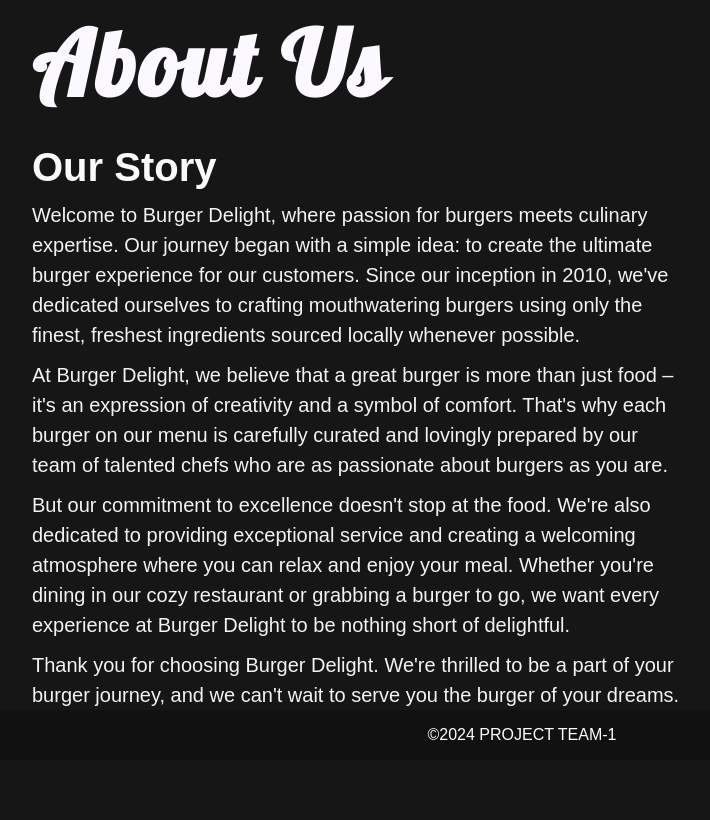
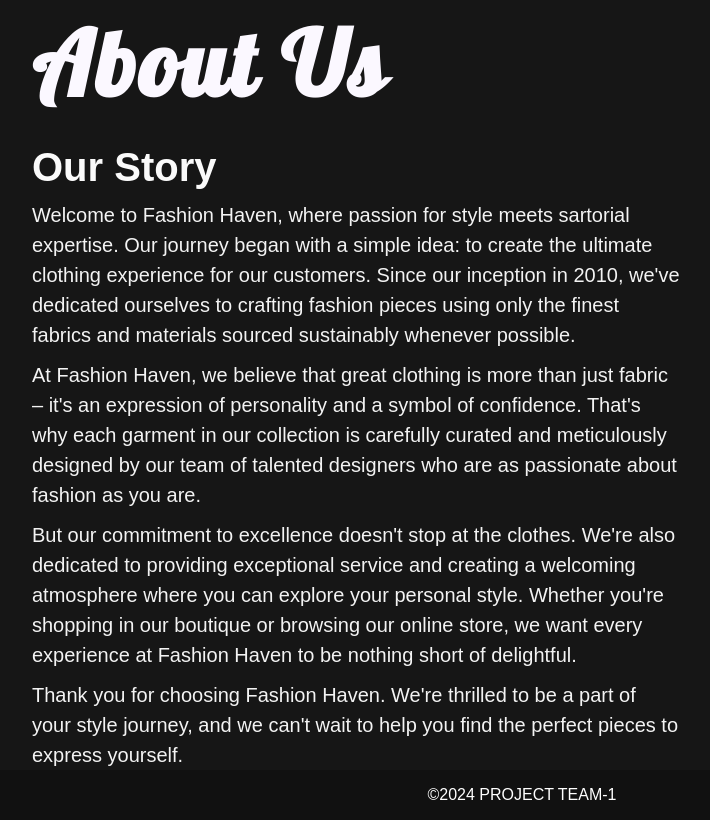
Before and after one commit to MalakRosas/Cart, a PHP site: page /about.html in a window 1280 px wide. Shown: the part 420-1240 px from the top of the page, without its empty margins (118-828 px from the left). Before the commit the page ends 1160 px from the top, so only its background shows below. Run offline with PHP 8.4, Linux system fonts and the light colour scheme.

Commit message:
change about file , fix sign up and clear all navigations

```diff
--- a/about.html
+++ b/about.html
@@ -12,41 +12,23 @@
     <div class="topnav">
         <a class="active" href="index.php">Home</a>
         <a href="about.html">About</a>
-        <a href="index.html">Categories</a>
-        <a href="index.html">offers</a>
-        <a href="index.html">shopping cart</a>
-        <a href="account.html" class="account">Account</a>
+        <a href="account.php" class="account">Account</a>
         <a href="signup.html" class="account">Sign-Up</a>
         <a href="signin.html" class="account">Sign-In</a>
     </div>
 <div class="wrapper">
     <div class="row">
         <div class="imgSection">
-            <img src="style\images\aboutus.jpg" alt="About Us">
+            <!-- Adjusted image size -->
+            <img src="style\images\aboutus.jpg" alt="About Us" width="400">
         </div>
         <div class="content">
             <h1>About Us</h1>
             <h2>Our Story</h2>
-            <p>Welcome to Burger Delight, where passion for burgers meets culinary expertise. Our journey began with a simple
-                idea: to create the ultimate burger experience for our customers. Since our inception in 2010, we've
-                dedicated
-                ourselves to crafting mouthwatering burgers using only the finest, freshest ingredients sourced locally
-                whenever
-                possible.</p>
-            <p>At Burger Delight, we believe that a great burger is more than just food – it's an expression of creativity
-                and a
-                symbol of comfort. That's why each burger on our menu is carefully curated and lovingly prepared by our
-                team of
-                talented chefs who are as passionate about burgers as you are.</p>
-            <p>But our commitment to excellence doesn't stop at the food. We're also dedicated to providing exceptional
-                service
-                and creating a welcoming atmosphere where you can relax and enjoy your meal. Whether you're dining in our
-                cozy
-                restaurant or grabbing a burger to go, we want every experience at Burger Delight to be nothing short of
-                delightful.</p>
-            <p>Thank you for choosing Burger Delight. We're thrilled to be a part of your burger journey, and we can't wait
-                to
-                serve you the burger of your dreams.</p>
+<p>Welcome to Fashion Haven, where passion for style meets sartorial expertise. Our journey began with a simple idea: to create the ultimate clothing experience for our customers. Since our inception in 2010, we've dedicated ourselves to crafting fashion pieces using only the finest fabrics and materials sourced sustainably whenever possible.</p>
+<p>At Fashion Haven, we believe that great clothing is more than just fabric – it's an expression of personality and a symbol of confidence. That's why each garment in our collection is carefully curated and meticulously designed by our team of talented designers who are as passionate about fashion as you are.</p>
+<p>But our commitment to excellence doesn't stop at the clothes. We're also dedicated to providing exceptional service and creating a welcoming atmosphere where you can explore your personal style. Whether you're shopping in our boutique or browsing our online store, we want every experience at Fashion Haven to be nothing short of delightful.</p>
+<p>Thank you for choosing Fashion Haven. We're thrilled to be a part of your style journey, and we can't wait to help you find the perfect pieces to express yourself.</p>
 
 
         </div>
--- a/account.php
+++ b/account.php
@@ -12,9 +12,8 @@
     <div class="topnav">
         <a class="active" href="index.php">Home</a>
         <a href="index.html">About</a>
-        <a href="index.html">Categories</a>
-        <a href="index.html">Offers</a>
-        <a href="index.html">Shopping Cart</a>
+        <a href="signup.html" class="account">Sign-Up</a>
+        <a href="signin.html" class="account">Sign-In</a>
     </div>
 
     <header style="background-image: url('style/images/img1.jpg');">
--- a/index.php
+++ b/index.php
@@ -11,10 +11,7 @@
 <body>
     <div class="topnav">
         <a class="active" href="index.php">Home</a>
-        <a href="index.html">About</a>
-        <a href="index.html">Categories</a>
-        <a href="index.html">offers</a>
-        <a href="index.html">shopping cart</a>
+        <a href="about.html">About</a>
         <a href="account.php" class="account">Account</a>
         <a href="signup.html" class="account">Sign-Up</a>
         <a href="signin.html" class="account">Sign-In</a>
--- a/signin.html
+++ b/signin.html
@@ -13,9 +13,6 @@
     <div class="topnav">
         <a class="active" href="index.php">Home</a>
         <a href="about.html">About</a>
-        <a href="index.html">Categories</a>
-        <a href="index.html">offers</a>
-        <a href="index.html">shopping cart</a>
     </div>
     <div class="container">
         <div class="formBox">
```
Also changed, not shown: signup.html (+3 -6 lines), 1 other file.
